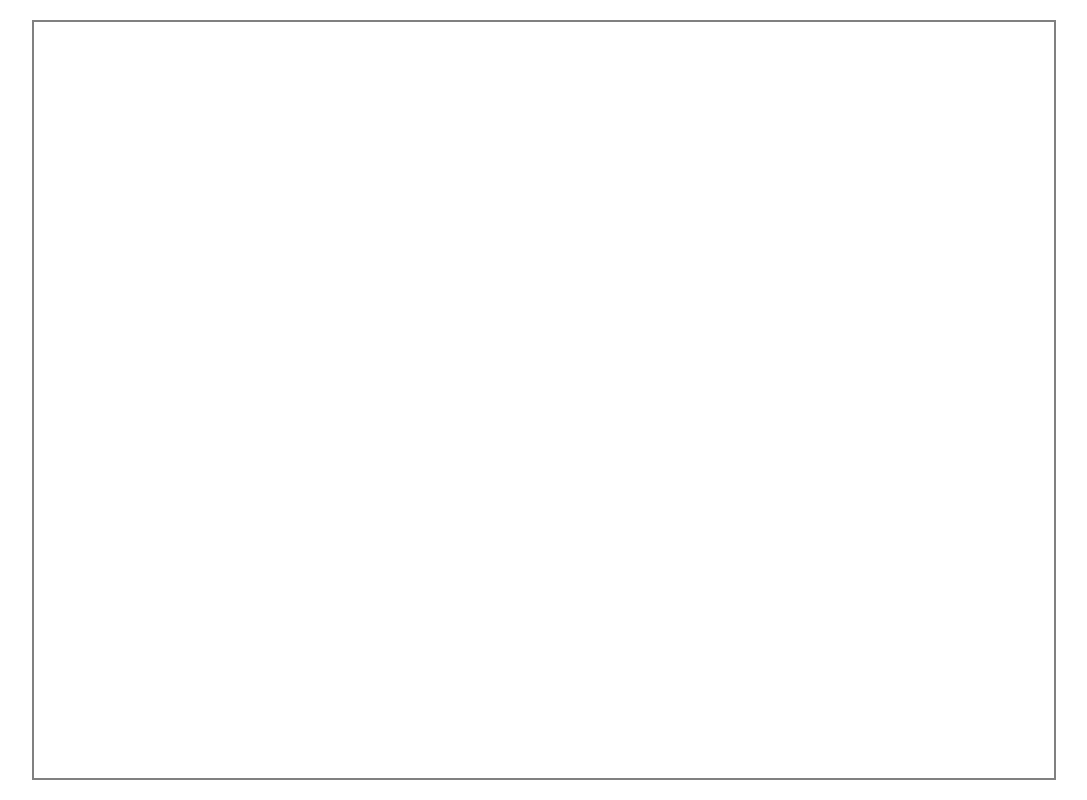
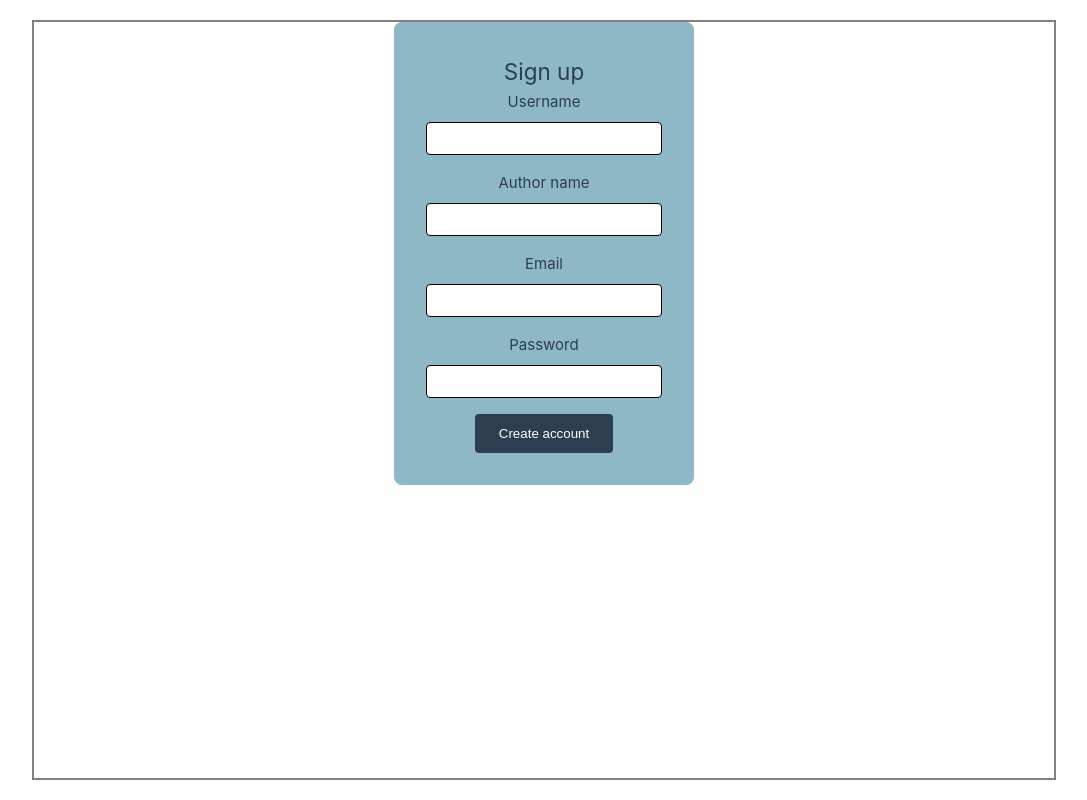
Before and after one commit to ivanaorz/examensarbeteFrontend, a Vue app in the folder frontend-vue-project/: page /register in a window 1280 px wide. Before the commit this address had no page. Shown: the whole page, without its empty margins (32-1119 px from the left). Built offline with nearby package versions, Linux system fonts and the light colour scheme.

Commit message:
Added template and style in register view

```diff
--- a/frontend-vue-project/src/router/index.ts
+++ b/frontend-vue-project/src/router/index.ts
@@ -1,5 +1,6 @@
 import { createRouter, createWebHistory } from 'vue-router'
 import HomePageView from '../views/HomePageView.vue'
+import RegisterView from '../views/RegisterView.vue'
 
 const router = createRouter({
   history: createWebHistory(import.meta.env.BASE_URL),
@@ -9,19 +10,12 @@ const router = createRouter({
       name: 'home',
       component: HomePageView
     },
-    // {
-    //   path: '/login',
-    //   name: 'login',
-    //   component: LoginView
-    // },
-    // {
-    //   path: '/about',
-    //   name: 'about',
-    //   // route level code-splitting
-    //   // this generates a separate chunk (About.[hash].js) for this route
-    //   // which is lazy-loaded when the route is visited.
-    //   component: () => import('../views/AboutView.vue')
-    // }
+    {
+      path: '/register',
+      name: 'register',
+      component: RegisterView
+    },
+
   ]
 })
 
--- a/frontend-vue-project/src/views/HomePageView.vue
+++ b/frontend-vue-project/src/views/HomePageView.vue
@@ -22,6 +22,7 @@
   </div>
 </template>
 
+
 <script lang="ts">
 import { defineComponent } from 'vue';
 import { useRouter } from 'vue-router';
@@ -32,15 +33,15 @@ export default defineComponent({
     const router = useRouter();
 
     const goToRegister = () => {
-      router.push({ name: 'Register' });
+      router.push('/register');
     };
 
     const goToList = () => {
-      router.push({ name: 'SeeWriters' });
+      router.push('/seeWriters');
     };
 
     const goToLogin = () => {
-      router.push({ name: 'Login' });
+      router.push('/login');
     };
 
     return {
@@ -51,6 +52,8 @@ export default defineComponent({
   },
 });
 </script>
+
+
 
 <style scoped>
 .home-page {
--- /dev/null
+++ b/frontend-vue-project/src/views/RegisterView.vue
@@ -0,0 +1,109 @@
+<template>
+    <div class="register-container">
+      <h2>Sign up</h2>
+      <form @submit.prevent="register">
+        <div class="form-group">
+          <label for="username">Username</label>
+          <input type="text" v-model="username" id="username" required />
+        </div>
+        <div class="form-group">
+          <label for="authorName">Author name</label>
+          <input type="text" v-model="authorName" id="authorName" required />
+        </div>
+        <div class="form-group">
+          <label for="email">Email</label>
+          <input type="email" v-model="email" id="email" required />
+        </div>
+        <div class="form-group">
+          <label for="password">Password</label>
+          <input type="password" v-model="password" id="password" required />
+        </div>
+        <button type="submit" class="submit-button">Create account</button>
+      </form>
+
+      <div v-if="showModal" class="modal-overlay">
+        <div class="modal">
+          <p>{{ modalMessage }}</p>
+          <div v-if="registrationSuccess">
+            <p>Do you want to login?</p>
+            <button @click="navigateToLogin">Yes</button>
+            <button @click="navigateToHome">No</button>
+          </div>
+          <button @click="closeModal">Close</button>
+        </div>
+      </div>
+    </div>
+  </template>
+
+
+
+<style scoped>
+.register-container {
+  background-color: #8eb8c6;
+  padding: 2rem;
+  border-radius: 8px;
+  width: 300px;
+  margin: auto;
+  text-align: center;
+}
+
+.form-group {
+  margin-bottom: 1rem;
+}
+
+label {
+  display: block;
+  margin-bottom: 0.5rem;
+}
+
+input {
+  width: 100%;
+  padding: 0.5rem;
+  border: 1px solid #000;
+  border-radius: 4px;
+}
+
+.submit-button {
+  background-color: #2c3e50;
+  color: white;
+  padding: 0.75rem 1.5rem;
+  border: none;
+  border-radius: 4px;
+  cursor: pointer;
+}
+
+.submit-button:hover {
+  background-color: #1a252f;
+}
+
+.modal-overlay {
+  position: fixed;
+  top: 0;
+  left: 0;
+  width: 100%;
+  height: 100%;
+  background: rgba(0, 0, 0, 0.5);
+  display: flex;
+  justify-content: center;
+  align-items: center;
+}
+
+.modal {
+  background: white;
+  padding: 2rem;
+  border-radius: 8px;
+  text-align: center;
+}
+
+.modal button {
+  margin: 1rem;
+  padding: 0.5rem 1rem;
+  border: none;
+  border-radius: 4px;
+  cursor: pointer;
+}
+
+.modal button:hover {
+  background-color: #ddd;
+}
+</style>
```
